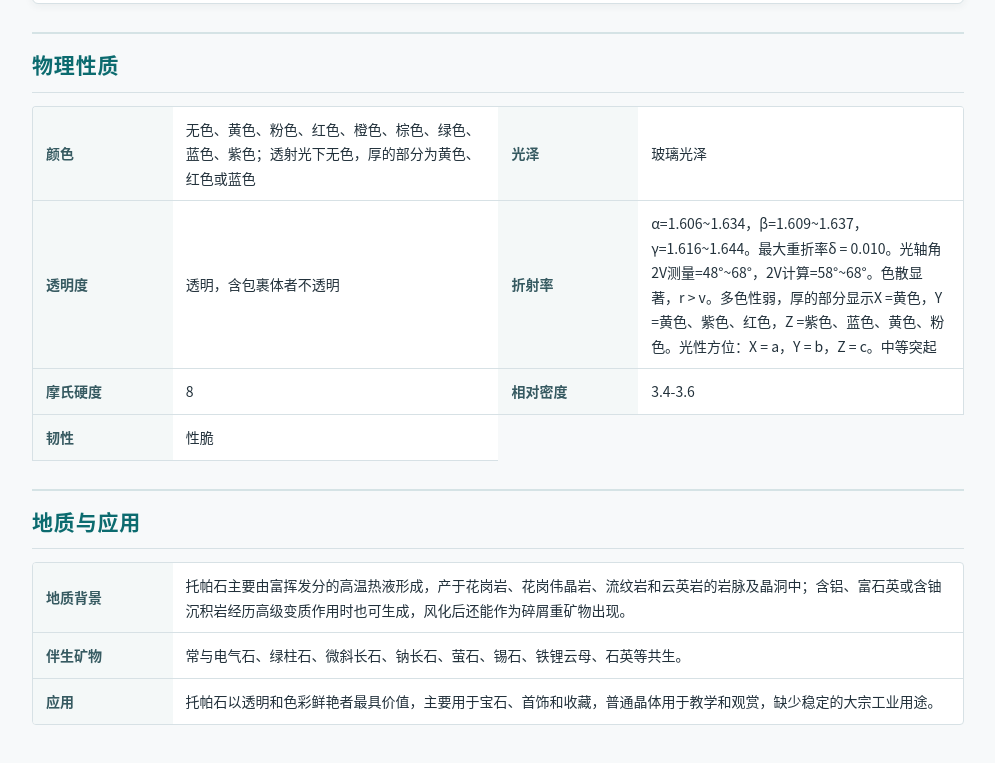
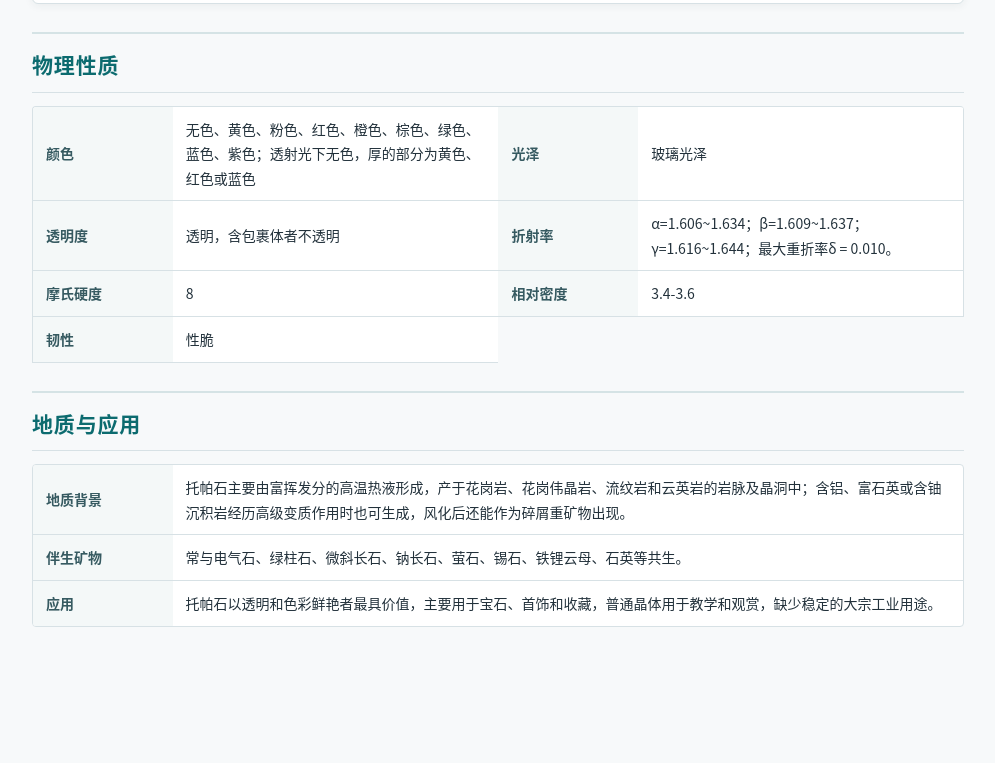
Before and after one commit to lawb0728/mineral-index, a plain HTML site: page 斜方晶系/托帕石.html in a window 1280 px wide. Shown: the part 1796-2559 px from the top of the page, without its empty margins (142-1137 px from the left). After the commit the page ends 2461 px from the top, so only its background shows below. Drawn offline with Linux system fonts and the light colour scheme.

Commit message:
Add files via upload

```diff
--- a/斜方晶系/托帕石.html
+++ b/斜方晶系/托帕石.html
@@ -496,4 +496,4 @@ _cod_related_entry_code
     })();
   </script>
 </div>
-</section><section><h2>物理性质</h2><table class="detail-table two-col has-half-row"><tbody><tr><th>颜色</th><td>无色、黄色、粉色、红色、橙色、棕色、绿色、蓝色、紫色；透射光下无色，厚的部分为黄色、红色或蓝色</td><th>光泽</th><td>玻璃光泽</td></tr><tr><th>透明度</th><td>透明，含包裹体者不透明</td><th>折射率</th><td>α=1.606~1.634，β=1.609~1.637，γ=1.616~1.644。最大重折率δ = 0.010。光轴角2V测量=48°~68°，2V计算=58°~68°。色散显著，r > v。多色性弱，厚的部分显示X =黄色，Y =黄色、紫色、红色，Z =紫色、蓝色、黄色、粉色。光性方位：X = a，Y = b，Z = c。中等突起</td></tr><tr><th>摩氏硬度</th><td>8</td><th>相对密度</th><td>3.4-3.6</td></tr><tr class="half-row"><th>韧性</th><td>性脆</td><th class="empty-cell"></th><td class="empty-cell"></td></tr></tbody></table></section><section><h2>地质与应用</h2><table class="detail-table"><tbody><tr><th>地质背景</th><td>托帕石主要由富挥发分的高温热液形成，产于花岗岩、花岗伟晶岩、流纹岩和云英岩的岩脉及晶洞中；含铝、富石英或含铀沉积岩经历高级变质作用时也可生成，风化后还能作为碎屑重矿物出现。</td></tr><tr><th>伴生矿物</th><td>常与电气石、绿柱石、微斜长石、钠长石、萤石、锡石、铁锂云母、石英等共生。</td></tr><tr><th>应用</th><td>托帕石以透明和色彩鲜艳者最具价值，主要用于宝石、首饰和收藏，普通晶体用于教学和观赏，缺少稳定的大宗工业用途。</td></tr></tbody></table></section></main></body></html>
+</section><section><h2>物理性质</h2><table class="detail-table two-col has-half-row"><tbody><tr><th>颜色</th><td>无色、黄色、粉色、红色、橙色、棕色、绿色、蓝色、紫色；透射光下无色，厚的部分为黄色、红色或蓝色</td><th>光泽</th><td>玻璃光泽</td></tr><tr><th>透明度</th><td>透明，含包裹体者不透明</td><th>折射率</th><td>α=1.606~1.634；β=1.609~1.637；γ=1.616~1.644；最大重折率δ = 0.010。</td></tr><tr><th>摩氏硬度</th><td>8</td><th>相对密度</th><td>3.4-3.6</td></tr><tr class="half-row"><th>韧性</th><td>性脆</td><th class="empty-cell"></th><td class="empty-cell"></td></tr></tbody></table></section><section><h2>地质与应用</h2><table class="detail-table"><tbody><tr><th>地质背景</th><td>托帕石主要由富挥发分的高温热液形成，产于花岗岩、花岗伟晶岩、流纹岩和云英岩的岩脉及晶洞中；含铝、富石英或含铀沉积岩经历高级变质作用时也可生成，风化后还能作为碎屑重矿物出现。</td></tr><tr><th>伴生矿物</th><td>常与电气石、绿柱石、微斜长石、钠长石、萤石、锡石、铁锂云母、石英等共生。</td></tr><tr><th>应用</th><td>托帕石以透明和色彩鲜艳者最具价值，主要用于宝石、首饰和收藏，普通晶体用于教学和观赏，缺少稳定的大宗工业用途。</td></tr></tbody></table></section></main></body></html>
```
